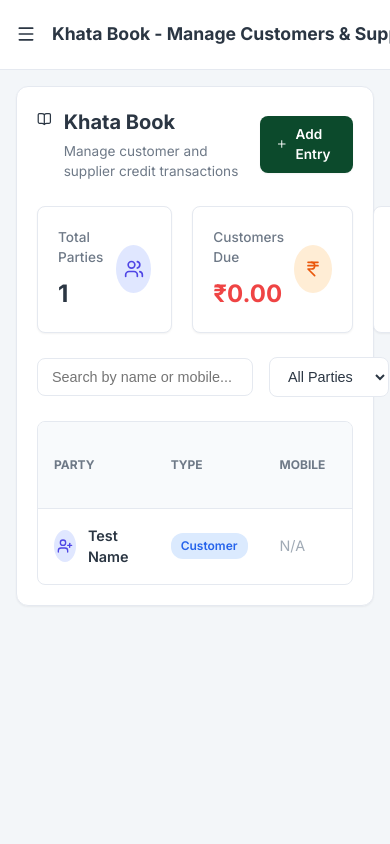
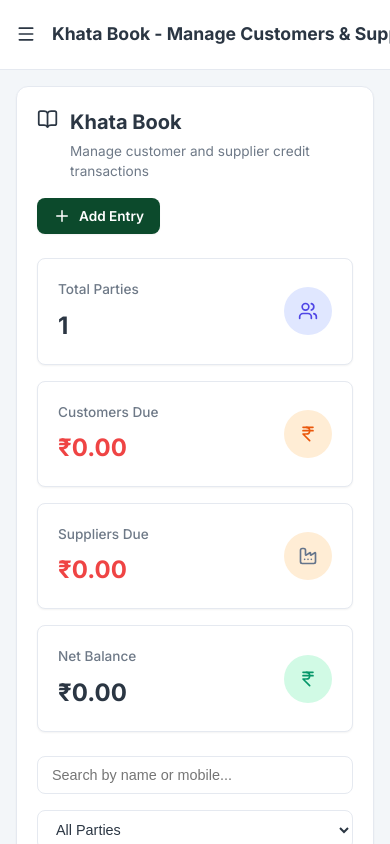
Before and after one commit to hdpatel234/happy-agro-frontend, a Next.js app: page /khata in a window 390 px wide. Built offline with nearby package versions, Linux system fonts and the light colour scheme.

Commit message:
feat: add CSS styles for POS, Sidebar, and Khata pages

```diff
--- a/src/app/khata/page.css
+++ b/src/app/khata/page.css
@@ -177,3 +177,32 @@
 
 /* Font weight utilities */
 .font-semibold { font-weight: 600; }
+
+/* Responsive Styles */
+@media (max-width: 1024px) {
+  .khata-stats-grid {
+    grid-template-columns: repeat(2, 1fr);
+  }
+}
+
+@media (max-width: 768px) {
+  .khata-header {
+    flex-direction: column;
+    align-items: flex-start;
+    gap: 16px;
+  }
+
+  .khata-stats-grid {
+    grid-template-columns: 1fr;
+    gap: 16px;
+  }
+
+  .khata-filters {
+    flex-direction: column;
+    align-items: stretch;
+  }
+
+  .k-filter-select {
+    width: 100%;
+  }
+}
--- a/src/components/layout/Sidebar.css
+++ b/src/components/layout/Sidebar.css
@@ -91,6 +91,14 @@
   font-weight: 500;
   color: #d1fae5;
   transition: all var(--transition-fast);
+  overflow: hidden;
+  white-space: nowrap;
+}
+
+.nav-item span:not(.sidebar-text-icon) {
+  overflow: hidden;
+  text-overflow: ellipsis;
+  white-space: nowrap;
 }
 
 .nav-item:hover {
```
Also changed, not shown: src/app/pos/page.css (+29 -0 lines).
